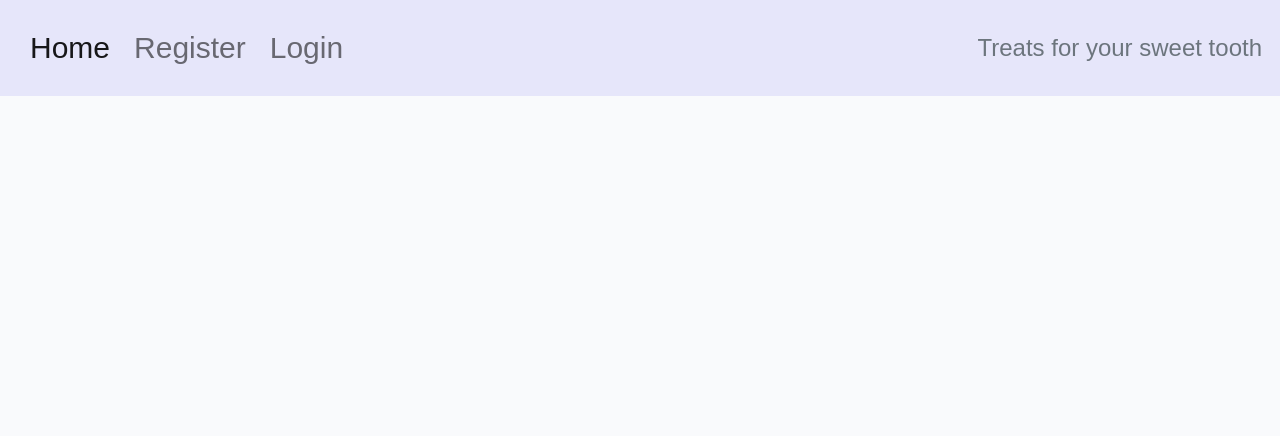
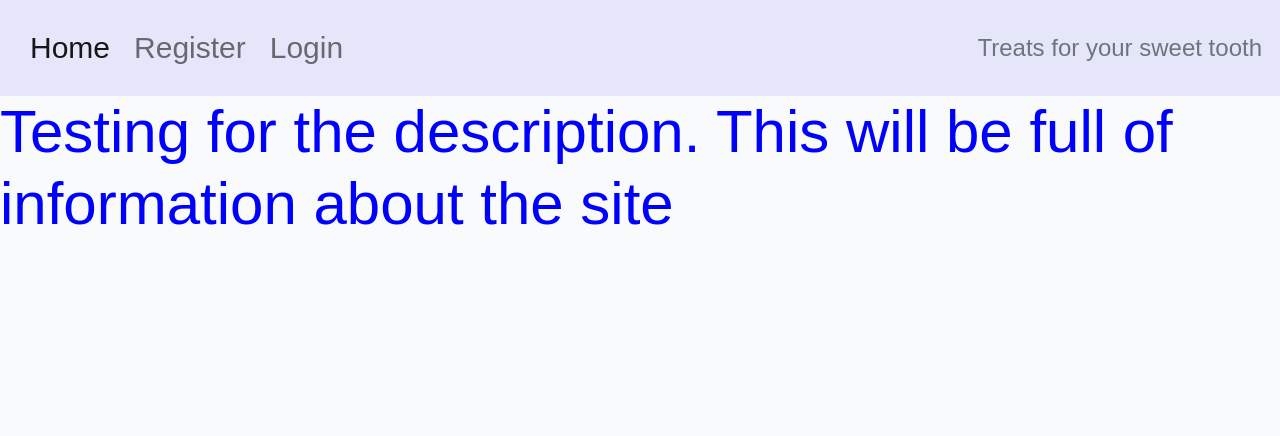
Before and after one commit to MagQ98/CI_MS4_SweetTooth, a Django app: page / in a window 1280 px wide. Shown: the top 436 px of the page. Run offline with Django 3.2, Linux system fonts and the light colour scheme; data that the repository does not hold is empty; some web fonts are replaced.

Commit message:
Added section for description about website

```diff
--- a/static/css/style.css
+++ b/static/css/style.css
@@ -158,3 +158,9 @@ body {
     text-align: center;
     margin-top: 1rem;
 }
+
+.description {
+    font-size: medium;
+    margin-bottom: -2rem;
+    color:blue;
+}
--- a/templates/base.html
+++ b/templates/base.html
@@ -54,7 +54,9 @@
             </div>
         </div>
     </nav>
-
+    <div class="description">
+        <h1>Testing for the description. This will be full of information about the site</h1>
+    </div>
     <div class="container">
         <div class="row">
             <div class="col-md-8 offset-md-2">
```
